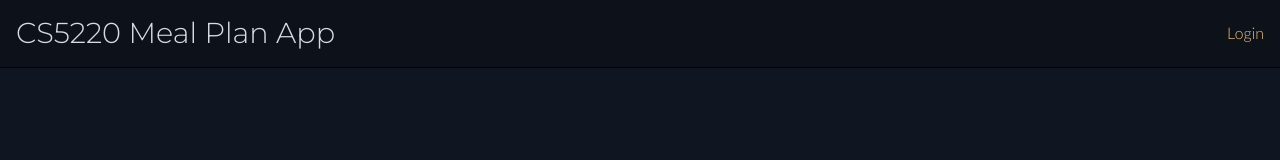
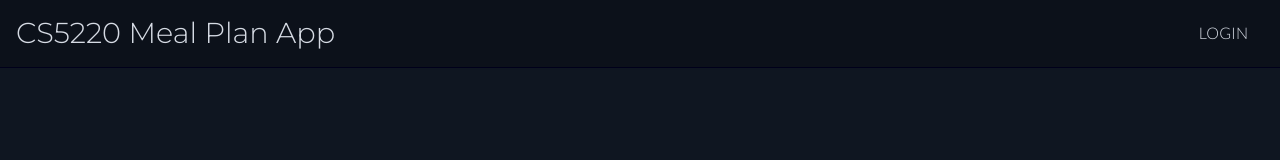
Before and after one commit to yentunglin29/CS5220-Semester-Project, a Svelte app in the folder client/: page / in a window 1280 px wide. Shown: the top 160 px of the page. Built offline with nearby package versions, Linux system fonts and the light colour scheme.

Commit message:
Add login& logout

```diff
--- a/client/src/App.svelte
+++ b/client/src/App.svelte
@@ -1,6 +1,31 @@
 <script>
-  import { Router, Link, Route } from 'svelte-routing';
-  import LoginRegister from './pages/LoginRegister.svelte';
+    import { Router, Link, Route, navigate } from 'svelte-routing';
+
+    import LoginRegister from './pages/LoginRegister.svelte';
+    import Profile from './pages/Profile.svelte';
+
+    const verifyLogin = () => {
+        // retrieve user from local storage or return null if not found
+        const user = JSON.parse(localStorage.getItem('user'));
+        return user || null;
+    };
+    const logout = () => {
+        // remove user from local storage and reset user variable
+        localStorage.removeItem('user');
+        user = null;
+
+        // navigate to account page after logout
+        navigate('/account');
+    };
+
+    // initialize guest state based on current login status
+    let user = $state(verifyLogin());
+
+    // update guest state if storage-updated occurs
+    window.addEventListener('storage-updated', () => {
+        user = verifyLogin();
+    });
+
 </script>
 
 <div class="app-container">
@@ -9,13 +34,25 @@
             <div class="navbar-app-name"><h1>CS5220 Meal Plan App</h1></div>
 
             <div class="navbar-actions">
-                <Link to="/account">Login</Link>
+                {#if user}
+                    <Link to="/profile/{user._id}">
+                        <span class="navbar-item">Profile</span>
+                    </Link>
+                    <button class="navbar-item logout-btn" onclick={logout}>Logout</button>
+                {:else}
+                    <Link to="/account">
+                        <span class="navbar-item">Login</span>
+                    </Link>
+                {/if}
             </div>
         </nav>
 
         <div>
             <Route path="/account">
                 <LoginRegister />
+            </Route>
+            <Route path="/profile/:id" let:params>
+                <Profile id={params.id} />
             </Route>
         </div>
     </Router>
```
